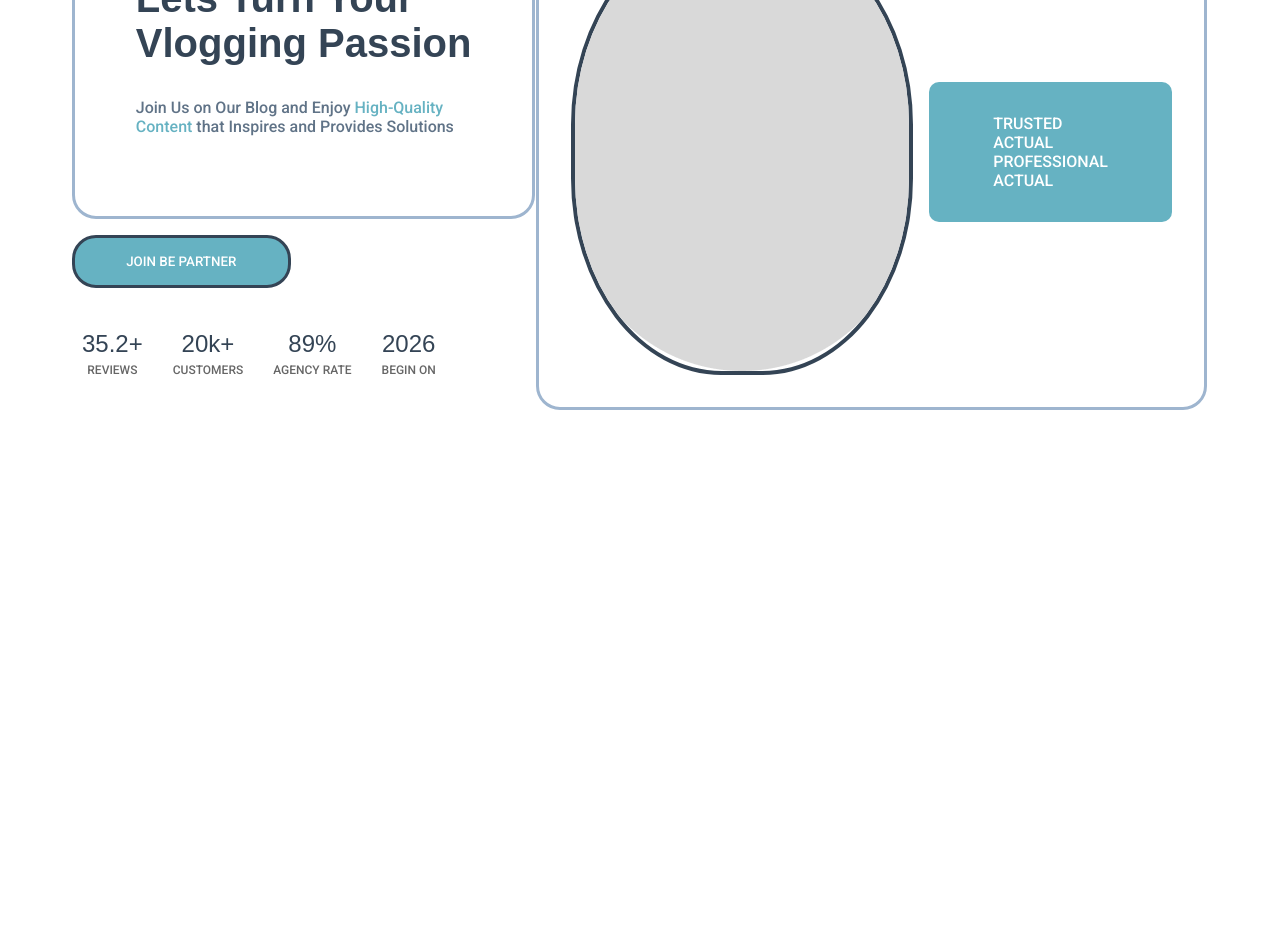
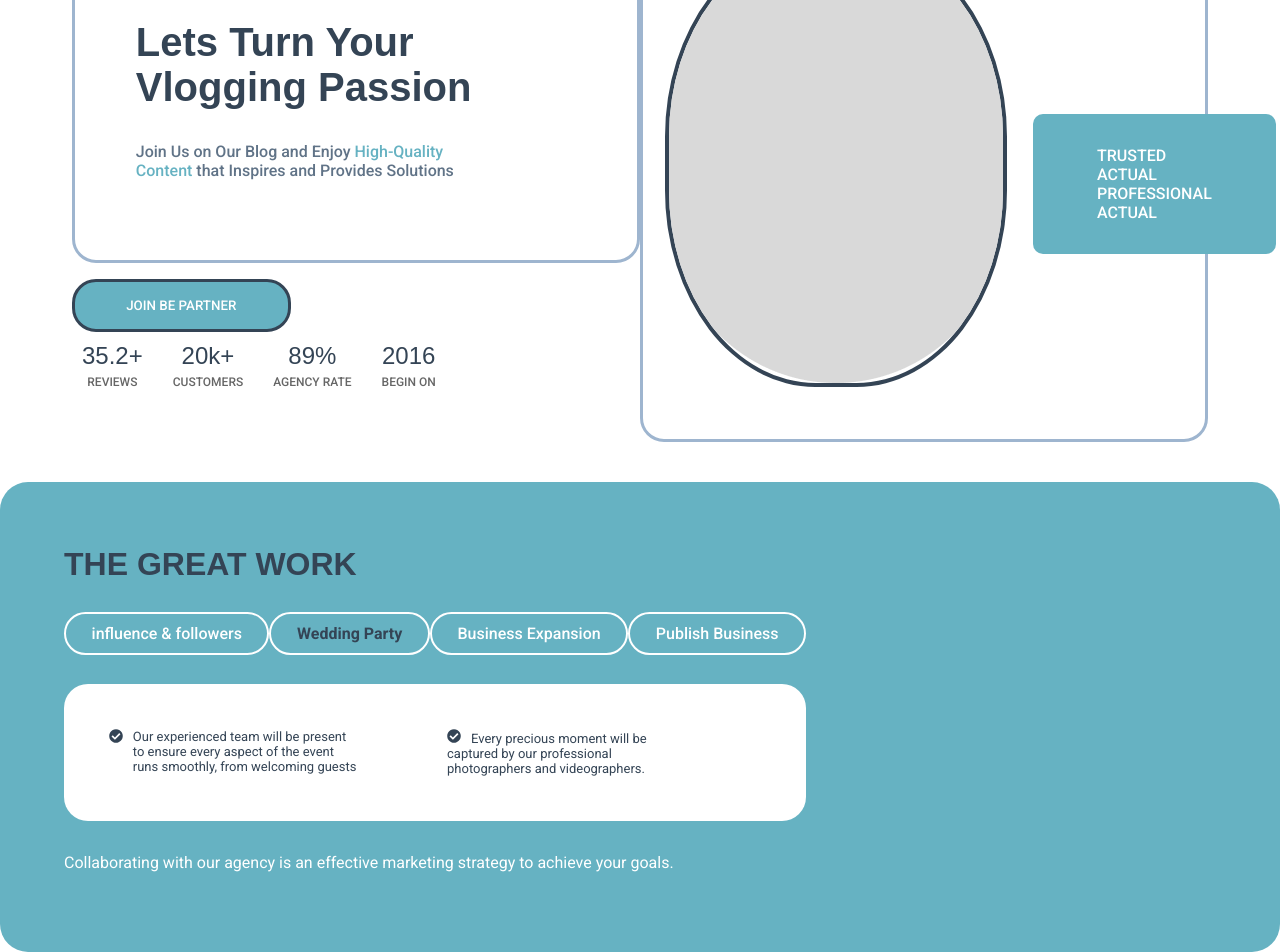
Before and after one commit to PauloAquarius0299/challenge-blogger-landingpage, a React (Vite) app: page / in a window 1280 px wide. Shown: the part 285-1237 px from the top of the page. Before the commit the page ends 800 px from the top, so only its background shows below. Built offline with nearby package versions, Linux system fonts and the light colour scheme; a web font is replaced by a local one.

Commit message:
deploy midia section

```diff
--- a/src/App.jsx
+++ b/src/App.jsx
@@ -1,4 +1,5 @@
 import Hero from "./components/hero/Hero"
+import Midia from "./components/midia/Midia"
 import Navbar from "./components/navbar/Navbar"
 
 function App() {
@@ -8,6 +9,7 @@ function App() {
     <>
      <Navbar />
      <Hero />
+     <Midia/>
     </>
   )
 }
--- a/src/components/hero/Hero.jsx
+++ b/src/components/hero/Hero.jsx
@@ -2,7 +2,6 @@
 import React from 'react'
 import './Hero.scss'
 import HeroImage from '../../assets/IMAGE HERE.png'
-import Vetor from '../../assets/Vector 2.png'
 
 const Hero = () => {
   return (
@@ -29,7 +28,7 @@ const Hero = () => {
            <li>89%</li><span>AGENCY RATE</span>
          </div>
            <div className="stat-item">
-             <li>2026</li><span>BEGIN ON</span>
+             <li>2016</li><span>BEGIN ON</span>
           </div>
            </div>
            </span>
--- a/src/components/hero/Hero.scss
+++ b/src/components/hero/Hero.scss
@@ -1,13 +1,18 @@
 @import '../../styles/variables.scss';
-
 
 .hero {
   padding: 4.5rem;
   display: flex;
+  flex-direction: column;
   justify-content: space-between;
+
+  @media (min-width: 769px) {
+    flex-direction: row;
+  }
 
   .hero-container {
     position: relative;
+    flex: 1;
 
     .circle-hero {
       border: 3px solid $lightColor;
@@ -27,16 +32,14 @@
         font-family: "Roboto", sans-serif;
         color: $textColor;
         font-weight: 500;
-        }
 
         span {
           font-family: "Roboto", sans-serif;
           color: $fontColor;
         }
+      }
+    }
 
-
-
-      }
     button {
       padding: 1rem 3.2rem;
       border-radius: 24px;
@@ -48,11 +51,15 @@
       cursor: pointer;
       margin-top: 1rem;
     }
+
+    .figures {
+      margin-top: 2rem;
+
       .stats-container {
         display: flex;
         flex-wrap: wrap;
         gap: 10px;
-        margin-top: 2rem;
+
         .stat-item {
           display: flex;
           flex-direction: column;
@@ -65,6 +72,7 @@
             margin-bottom: 5px;
             color: $fontBold;
           }
+
           span {
             font-size: 1em;
             color: #666;
@@ -75,29 +83,37 @@
         }
       }
     }
+  }
+
   .midia-hero {
     flex: 1;
     display: flex;
     justify-content: center;
     align-items: center;
+    margin-top: 2rem;
 
     .circle-second {
       border: 3px solid $lightColor;
       padding: 2em;
       border-radius: 24px;
       display: flex;
+      flex-direction: column;
       align-items: center;
       gap: 1rem;
+
+      @media (min-width: 769px) {
+        flex-direction: row;
+      }
 
       img {
         background-color: transparent !important;
         border: 4px solid $fontBold;
         border-radius: 44%;
+        width: calc(100% + 40px);
+        height: auto;
         top: -20px;
         left: -10px;
-          width: calc(100% + 40px);
-          height: auto;
-
+        position: relative;
       }
 
       .box {
@@ -109,16 +125,43 @@
           list-style: none;
           padding: 0;
           margin: 0;
+
           li {
             font-family: "Roboto", sans-serif;
             font-weight: 500;
             color: $whiteWeb;
             background-color: $fontColor;
             padding: 0rem 2rem;
-
           }
         }
       }
     }
   }
 }
+@media (min-width: 769px) {
+  .hero {
+    flex-direction: row;
+    align-items: center;
+    button{
+      align-items: center;
+      justify-content: center;
+      display: flex;
+    }
+  }
+
+  .midia-hero {
+    margin-top: 0;
+  }
+
+  .circle-second {
+    flex-direction: row;
+    gap: 1rem;
+    padding: 2rem;
+  }
+
+  img {
+    width: auto;
+    max-width: none;
+    margin-bottom: 0;
+  }
+}
--- /dev/null
+++ b/src/components/midia/Midia.jsx
@@ -0,0 +1,35 @@
+// eslint-disable-next-line no-unused-vars
+import React from 'react'
+import './Midia.scss';
+import { FaCheckCircle } from "react-icons/fa";
+
+const Midia = () => {
+  return (
+    <section className="midia">
+    <div className="container">
+        <h1>THE GREAT WORK</h1>
+        <div className="box-circle">
+            <p>influence & followers</p>
+            <p><span>Wedding Party</span></p>
+            <p>Business Expansion</p>
+            <p>Publish Business</p>
+        </div>
+
+        <div className="box-content">
+            <FaCheckCircle />
+            <p>Our experienced team will be present <br /> to ensure every aspect of the event <br /> runs smoothly, from welcoming guests </p>
+            <p>
+            <FaCheckCircle />
+            Every precious moment will be <br /> captured by our professional <br /> photographers and videographers.
+            </p>
+
+        </div><div className="vetor">
+            <p className="text">Collaborating with our agency is an effective marketing strategy to achieve your goals.</p>
+        </div>
+
+    </div>
+</section>
+  )
+}
+
+export default Midia;
--- /dev/null
+++ b/src/components/midia/Midia.scss
@@ -0,0 +1,84 @@
+@import '../../styles/variables.scss';
+
+.midia{
+    display: flex;
+    justify-content: space-between;
+    padding: 4rem;
+    margin-top: -2rem;
+    background: $fontColor;
+    border-radius: 28px  ;
+    flex-direction: column;
+    @media (min-width: 769px) {
+        flex-direction: row;
+        align-items: flex-start;
+        justify-content: space-between;
+      }
+    .container{
+        margin-bottom: 1rem;
+        background-color: transparent;
+        flex-direction: column;
+        h1{
+            background-color: $fontColor;
+            color: $fontBold;
+            font-size: 2rem;
+            margin-bottom: 1.8rem;
+        }
+        .box-circle {
+            display: flex;
+            background-color: $fontColor;
+            align-items: flex-start;
+            p {
+              padding: 10px 1.6rem;
+              background-color: $fontColor;
+              border: 2px solid $whiteWeb;
+              border-radius: 22px;
+              font-family: "Roboto", sans-serif;
+              font-weight: 500;
+              color: $whiteWeb;
+              span{
+                background-color: $fontColor;
+                font-family: "Roboto";
+                color: $fontBold;
+                font-weight:bold;
+              }
+            }
+          }
+          .box-content{
+            margin-bottom: 2rem;
+            margin-top: 1.8rem;
+            padding: 2.8rem ;
+            border-radius: 24px;
+            display: flex;
+            align-items: flex-start;
+            flex-direction: row;
+
+            svg{
+                font-size: 14px;
+                margin-right: 10px;
+                color: $fontBold;
+            }
+            p{
+                font-family: "Roboto";
+                font-size: 13px;
+                color: $fontBold;
+                flex: 1;
+                gap: 2px;
+
+            }
+
+          }
+          .text{
+            font-family: "Roboto";
+            background-color: $fontColor;
+            color: $whiteWeb;
+            font-size: 16px;
+            @media (min-width: 769px) {
+                flex-basis: 50%;
+              }
+          }
+    }
+    @media (max-width: 768px) {
+        flex-direction: column; // Muda a direção para coluna em telas menores que 769px
+        padding: 1.5rem; // Ajusta o preenchimento para telas menores
+      }
+}
```
Also changed, not shown: src/assets/Vector 4.png (added). Lines whose indentation alone changed are shown as unchanged.
